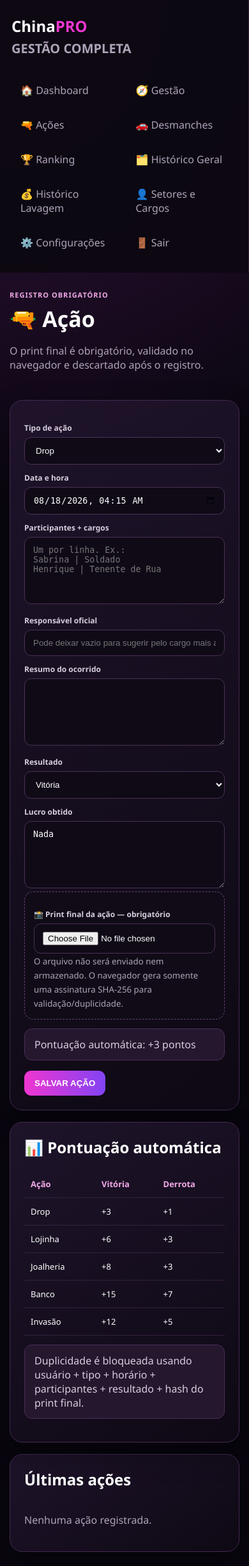
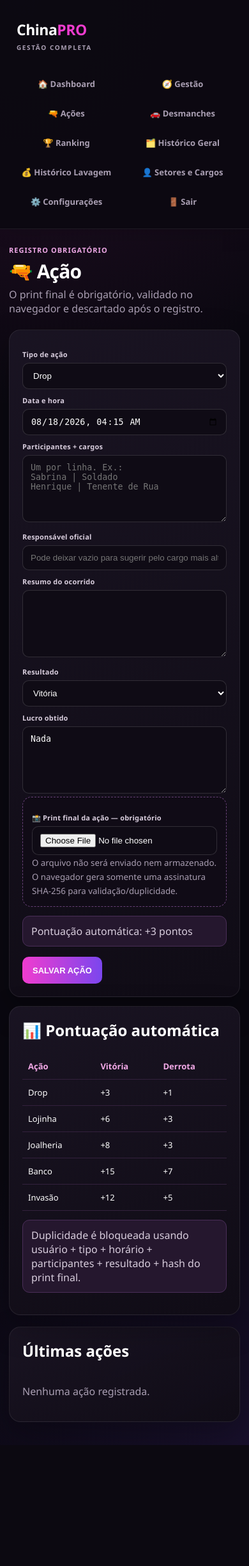
Before and after one commit to sabrinavtk-sys/China-pro-web, a Flask app: page /acoes in a window 390 px wide. Shown: the whole page at 64% size. After the commit the page ends 2258 px from the top, so only its background shows below. Run offline with Flask 3, Linux system fonts and the light colour scheme; the visitor is signed in with stand-in values (Sample User, id 1); data comes from the database, SQL or seed files in the repository; data that the repository does not hold is empty.

Commit message:
Add files via upload

```diff
--- a/NC_PRO_EXTRACTOR_WEB_FINAL/static/css/gestao.css
+++ b/NC_PRO_EXTRACTOR_WEB_FINAL/static/css/gestao.css
@@ -32,3 +32,254 @@ button,.btn{display:inline-flex;justify-content:center;align-items:center;paddin
 @media(max-width:900px){.shell{grid-template-columns:1fr}.side{position:relative;height:auto}.side nav{grid-template-columns:repeat(2,1fr)}.grid.two,.grid.three{grid-template-columns:1fr}.main{padding:22px 15px}.top{flex-direction:column}}
 
 .grid.four-admin{grid-template-columns:repeat(4,minmax(0,1fr))}@media(max-width:1100px){.grid.four-admin{grid-template-columns:repeat(2,minmax(0,1fr))}}@media(max-width:650px){.grid.four-admin{grid-template-columns:1fr}}
+
+
+/* =========================================================
+   UI MODERNA E ORGANIZADA
+   ========================================================= */
+:root{
+  --bg:#0a0810;
+  --panel:#14101b;
+  --panel-2:#1a1423;
+  --panel-3:#21182d;
+  --line:rgba(255,255,255,.08);
+  --line-strong:rgba(255,255,255,.14);
+  --text:#ffffff;
+  --muted:#a99eb2;
+  --pink:#f03ccf;
+  --purple:#7b46ee;
+  --green:#38d9a9;
+  --red:#ff6d82;
+  --gold:#f9c74f;
+  --shadow:0 18px 50px rgba(0,0,0,.28);
+  --radius:18px;
+}
+
+body{
+  background:
+    radial-gradient(circle at 8% 0%,rgba(240,60,207,.12),transparent 28%),
+    radial-gradient(circle at 100% 100%,rgba(123,70,238,.12),transparent 25%),
+    var(--bg);
+}
+
+.shell{
+  grid-template-columns:250px 1fr;
+}
+
+.side{
+  background:rgba(12,9,17,.96);
+  border-right:1px solid var(--line);
+  padding:22px 16px;
+  box-shadow:10px 0 35px rgba(0,0,0,.16);
+}
+
+.brand{
+  padding:8px 10px 22px;
+  margin-bottom:8px;
+  font-size:23px;
+  letter-spacing:-.5px;
+}
+
+.brand small{
+  display:block;
+  margin-top:5px;
+  font-size:10px;
+  letter-spacing:1.6px;
+}
+
+.side nav{
+  gap:6px;
+}
+
+.side nav a{
+  display:flex;
+  align-items:center;
+  gap:10px;
+  padding:11px 13px;
+  border-radius:11px;
+  font-size:13px;
+  font-weight:700;
+  transition:.18s ease;
+}
+
+.side nav a:hover{
+  transform:translateX(2px);
+  background:rgba(255,255,255,.055);
+  color:#fff;
+}
+
+.side nav a.active{
+  background:linear-gradient(90deg,rgba(240,60,207,.95),rgba(123,70,238,.95));
+  box-shadow:0 10px 28px rgba(147,56,227,.22);
+}
+
+.main{
+  max-width:1500px;
+  width:100%;
+  margin:0 auto;
+  padding:28px clamp(18px,3vw,42px) 46px;
+}
+
+.top{
+  align-items:center;
+  margin-bottom:22px;
+}
+
+.top h1{
+  font-size:30px;
+  letter-spacing:-.8px;
+  margin:3px 0 5px;
+}
+
+.top p{
+  margin:0;
+}
+
+.card{
+  border-radius:var(--radius);
+  border:1px solid var(--line);
+  background:linear-gradient(155deg,rgba(26,20,35,.97),rgba(16,12,22,.98));
+  box-shadow:var(--shadow);
+  padding:20px;
+}
+
+.card:hover{
+  border-color:rgba(255,255,255,.12);
+}
+
+.grid{
+  gap:14px;
+}
+
+.grid.two{
+  grid-template-columns:repeat(2,minmax(0,1fr));
+}
+
+.grid.three{
+  grid-template-columns:repeat(3,minmax(0,1fr));
+}
+
+.stat strong{
+  font-size:28px;
+  letter-spacing:-.6px;
+}
+
+.stat span{
+  text-transform:uppercase;
+  letter-spacing:.8px;
+  font-weight:800;
+  font-size:10px;
+}
+
+.actions{
+  gap:8px;
+}
+
+button,.btn{
+  min-height:42px;
+  border-radius:10px;
+  font-size:13px;
+  transition:.18s ease;
+}
+
+button:hover,.btn:hover{
+  transform:translateY(-1px);
+}
+
+.btn.secondary{
+  background:#181120;
+  border:1px solid var(--line-strong);
+}
+
+input,select,textarea{
+  background:#0f0b15;
+  border:1px solid var(--line-strong);
+  border-radius:10px;
+  padding:11px 12px;
+}
+
+input:focus,select:focus,textarea:focus{
+  box-shadow:0 0 0 3px rgba(240,60,207,.09);
+}
+
+label{
+  margin:10px 0 6px;
+  font-size:11px;
+  letter-spacing:.2px;
+}
+
+.notice{
+  border-radius:11px;
+  padding:12px 13px;
+}
+
+.table th,.table td{
+  padding:11px 9px;
+}
+
+.item{
+  border-radius:12px;
+  padding:13px 14px;
+}
+
+.pill{
+  padding:5px 8px;
+}
+
+.section-title{
+  display:flex;
+  justify-content:space-between;
+  align-items:center;
+  gap:10px;
+  margin-bottom:13px;
+}
+.section-title h2{
+  margin:0;
+  font-size:18px;
+}
+.quick-grid{
+  display:grid;
+  grid-template-columns:repeat(3,minmax(0,1fr));
+  gap:10px;
+}
+.quick-card{
+  padding:16px;
+  border:1px solid var(--line);
+  border-radius:14px;
+  background:#110d17;
+  transition:.18s ease;
+}
+.quick-card:hover{
+  transform:translateY(-2px);
+  border-color:rgba(240,60,207,.35);
+}
+.quick-card strong{
+  display:block;
+  margin-bottom:5px;
+}
+.quick-card small{
+  color:var(--muted);
+}
+@media(max-width:980px){
+  .shell{grid-template-columns:1fr}
+  .side{
+    position:relative;
+    height:auto;
+    border-right:0;
+    border-bottom:1px solid var(--line);
+  }
+  .side nav{
+    grid-template-columns:repeat(3,minmax(0,1fr));
+  }
+  .side nav a{
+    justify-content:center;
+    text-align:center;
+  }
+  .quick-grid{grid-template-columns:1fr}
+}
+@media(max-width:700px){
+  .side nav{grid-template-columns:repeat(2,minmax(0,1fr))}
+  .grid.two,.grid.three{grid-template-columns:1fr}
+  .main{padding:20px 14px 36px}
+  .top{align-items:flex-start}
+}
--- a/NC_PRO_EXTRACTOR_WEB_FINAL/templates/admin_dashboard.html
+++ b/NC_PRO_EXTRACTOR_WEB_FINAL/templates/admin_dashboard.html
@@ -4,8 +4,8 @@
 <header class="top">
   <div>
     <span class="kicker">PAINEL ADMINISTRATIVO</span>
-    <h1>🛡️ Administração</h1>
-    <p class="muted">Acompanhe a situação dos membros e o volume de registros.</p>
+    <h1>🛡️ Painel dos membros</h1>
+    <p class="muted">Visão rápida de cargos, setores, atividade e pontuação.</p>
   </div>
 </header>
 
```
Also changed, not shown: NC_PRO_EXTRACTOR_WEB_FINAL/templates/cadastro.html (+6 -6 lines), NC_PRO_EXTRACTOR_WEB_FINAL/templates/gestao.html (+80 -16 lines).
